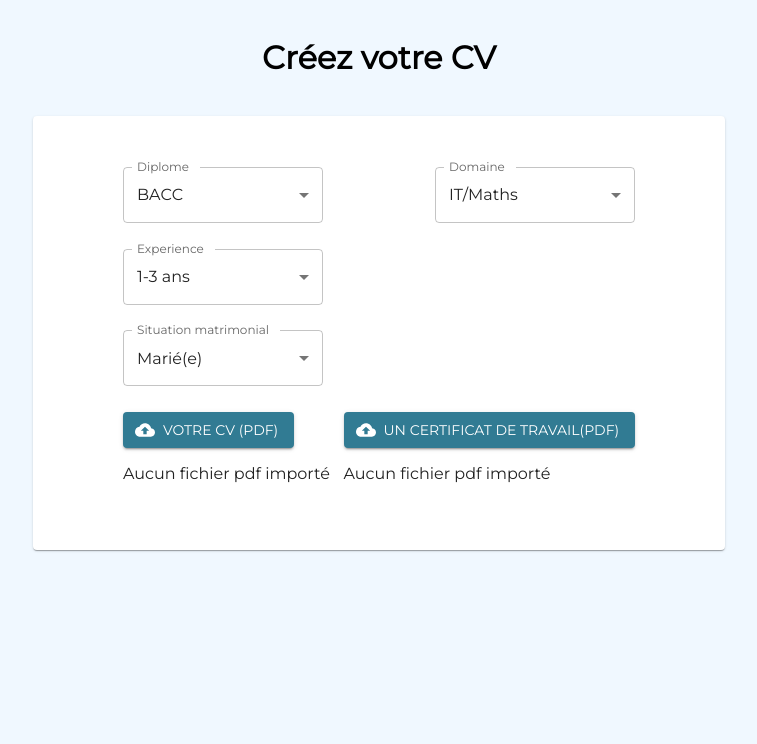
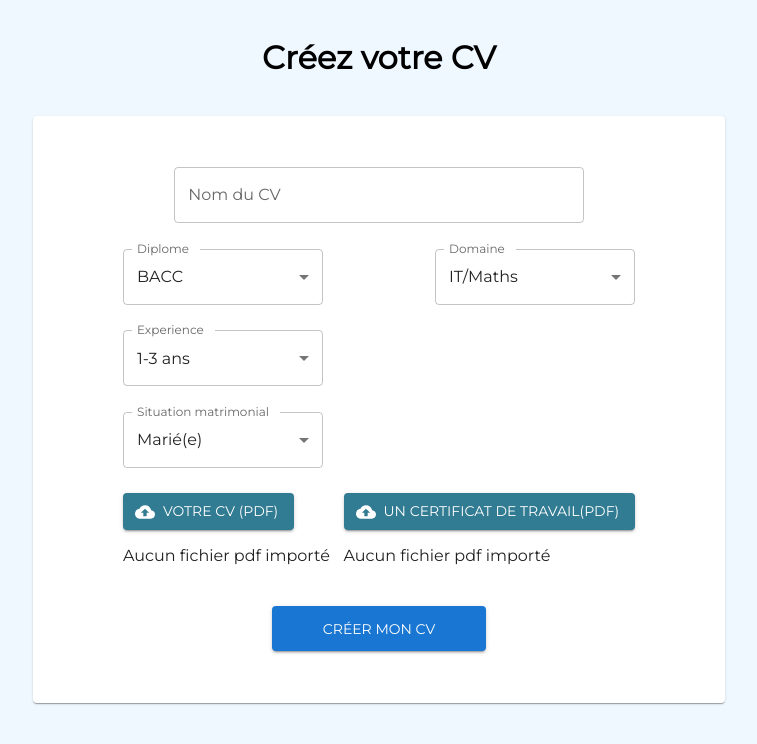
Before and after one commit to Nante1905/rh-frontend, a React (Vite) app: page /cv/create in a window 1280 px wide. Shown: the top 744 px of the page, without its empty margins (261-1018 px from the left). Built offline with nearby package versions, Linux system fonts and the light colour scheme.

Commit message:
[feat] send cv data to backend

```diff
--- a/package.json
+++ b/package.json
@@ -15,6 +15,7 @@
     "@mui/icons-material": "^5.14.11",
     "@mui/material": "^5.14.11",
     "@reduxjs/toolkit": "^1.9.6",
+    "axios": "^1.5.1",
     "eslint-plugin-unused-imports": "^3.0.0",
     "react": "^18.2.0",
     "react-dom": "^18.2.0",
--- a/src/components/form-annonce/job-info/job-info.component.tsx
+++ b/src/components/form-annonce/job-info/job-info.component.tsx
@@ -102,12 +102,22 @@ const JobInfo = () => {
               variant="outlined"
               label="Salaire min"
               type="number"
+              InputProps={{
+                endAdornment: (
+                  <InputAdornment position="end">Ar</InputAdornment>
+                ),
+              }}
               onChange={(event) => handleChangeInput(event, setSalaireMin)}
             />
             <TextField
               variant="outlined"
               label="Salaire max"
               type="number"
+              InputProps={{
+                endAdornment: (
+                  <InputAdornment position="end">Ar</InputAdornment>
+                ),
+              }}
               onChange={(event) => handleChangeInput(event, setSalaireMax)}
             />
           </div>
--- a/src/components/form-cv/form-cs.scss
+++ b/src/components/form-cv/form-cs.scss
@@ -8,6 +8,15 @@
 .cv__form {
     min-height: 100vh;
     background-color: aliceblue;
+
+    .center {
+        display: flex;
+        justify-content: center;
+    }
+
+    .input__large {
+        width: 80%;
+    }
 
     &__card {
         padding: 2%;
@@ -29,7 +38,12 @@
         justify-content: space-between;
     }
 
-    .btn__upload {
-        background-color: $theme-color;
+    .btn {
+        &__submit {
+            padding: 2% 10%;
+        }
+        &__upload {
+            background-color: $theme-color;
+        }
     }
 }
--- a/src/components/form-cv/form-cv.tsx
+++ b/src/components/form-cv/form-cv.tsx
@@ -5,10 +5,19 @@ import {
   options,
 } from "../../constant/CV";
 import ServiceSelect from "../form-annonce/job-info/service-select/service-select.component";
-import { Alert, Button, Card, Snackbar, styled } from "@mui/material";
+import {
+  Alert,
+  Button,
+  Card,
+  Snackbar,
+  TextField,
+  styled,
+} from "@mui/material";
 import "./form-cs.scss";
 import React, { ChangeEvent, useState } from "react";
 import CloudUploadIcon from "@mui/icons-material/CloudUpload";
+import axios from "axios";
+import { env } from "../../env";
 
 const VisuallyHiddenInput = styled("input")({
   clip: "rect(0 0 0 0)",
@@ -23,6 +32,7 @@ const VisuallyHiddenInput = styled("input")({
 });
 
 const FormCV = () => {
+  const [name, setName] = useState<string>("");
   const [diplome, setDiplome] = useState<number>(1);
   const [domaine, setDomaine] = useState<number>(1);
   const [matrimonial, setMatrimonial] = useState<number>(1);
@@ -57,13 +67,68 @@ const FormCV = () => {
     }
   };
 
+  // eslint-disable-next-line @typescript-eslint/no-explicit-any
+  const handleFormSubmit = (event: any) => {
+    event.preventDefault();
+    const info = {
+      nom: name.trim(),
+      utilisateur: { id: 1 },
+      diplome: { diplome: { id: diplome } },
+      domaine: { domaine: { id: domaine } },
+      matrimonial: { matrimonial: { id: matrimonial } },
+      experience: { experience: { id: experience } },
+    };
+
+    const formData = new FormData();
+
+    formData.append("info", JSON.stringify(info));
+    formData.append("cv", cv as File);
+    formData.append("certificat", certificat as File);
+    // console.log("blob");
+    // console.log(new Blob([JSON.stringify(cvInputs)]));
+
+    // const data = {
+    //   info,
+    //   cv,
+    //   certificat,
+    // };
+    console.log(formData.get("info"));
+
+    axios
+      .post(
+        `${env.apiUrl}/cv/create`,
+        { formData },
+        {
+          headers: {
+            "Content-Type": "multipart/form-data",
+          },
+        }
+      )
+      .then((res) => {
+        console.log(res);
+      })
+      .catch((err) => {
+        console.error(err);
+      });
+  };
+
   return (
     <div className="cv__form bg__blue">
       <div className="title">
         <h1>Créez votre CV</h1>
       </div>
       <Card className="cv__form__card">
-        <form>
+        <form encType="multipart/form-data" onSubmit={handleFormSubmit}>
+          <div className="cv__form__element center">
+            <TextField
+              variant="outlined"
+              label="Nom du CV"
+              className="input__large"
+              onChange={(
+                event: ChangeEvent<HTMLInputElement | HTMLTextAreaElement>
+              ) => setName(event.target.value)}
+            />
+          </div>
           <div className="cv__form__element flex">
             <ServiceSelect
               option={options}
@@ -165,6 +230,11 @@ const FormCV = () => {
               Veuillez importer un Certificat de travail en PDF s'il vous plaît.
             </Alert>
           </Snackbar>
+          <div className="cv__form__element center">
+            <Button variant="contained" type="submit" className="btn__submit">
+              Créer mon CV
+            </Button>
+          </div>
         </form>
       </Card>
     </div>
--- /dev/null
+++ b/src/env.ts
@@ -0,0 +1,3 @@
+export const env = {
+    apiUrl: 'http://localhost:8080'
+};
```
